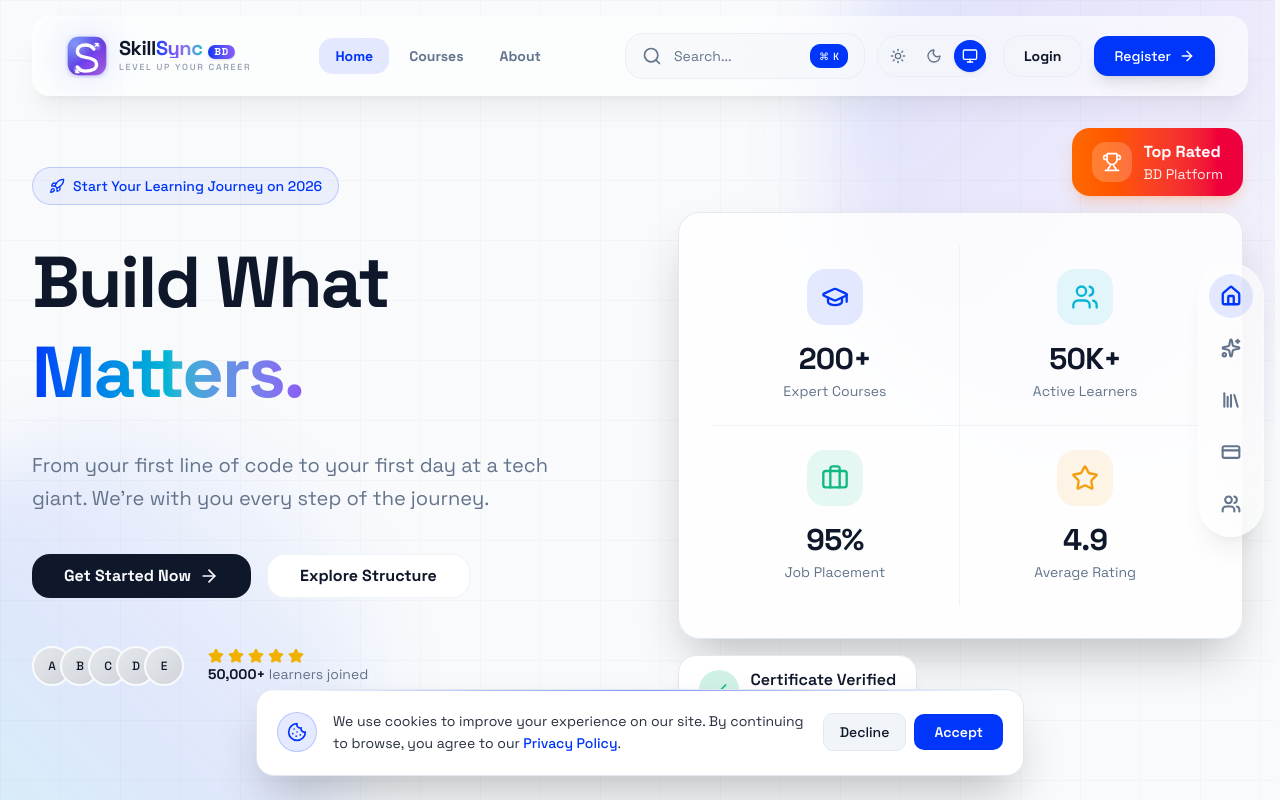
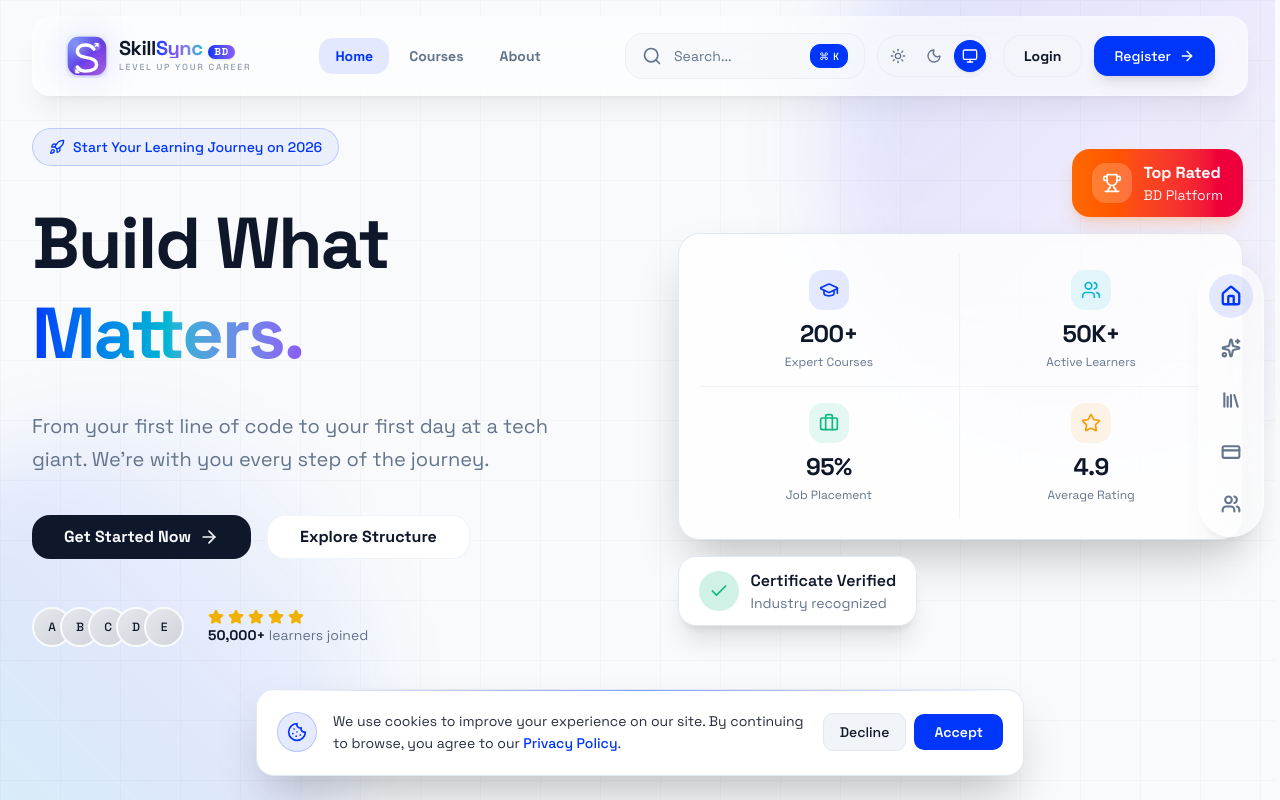
Before and after one commit to m-salauddin/Learning-Management-System-, a Next.js app: page / in a window 1280 px wide. Shown: the top 800 px of the page. Built offline with nearby package versions, Linux system fonts and the light colour scheme.

Commit message:
feat: Enhanced mobile menu/scroll lock, responsive stats grid, and tablet layout fixes

```diff
--- a/components/sections/home/FeaturesSection.tsx
+++ b/components/sections/home/FeaturesSection.tsx
@@ -1,7 +1,7 @@
 "use client";
 
 import { motion } from "motion/react";
-import { Sparkles, BookOpen, Check, Code2, Users, Trophy, Target } from "lucide-react";
+import { Sparkles, BookOpen, Check, Code2, Users, Trophy, Target, Award } from "lucide-react";
 import { staggerContainer, staggerItem } from "@/lib/motion";
 import { Badge } from "@/components/ui/Badge";
 
@@ -10,6 +10,7 @@ const FEATURE_ITEMS = [
     { icon: Users, title: "Community Support", description: "Join 50,000+ active learners", color: "accent" },
     { icon: Trophy, title: "Job Placement", description: "95% placement rate within 6 months", color: "success" },
     { icon: Target, title: "Skill Tracking", description: "GitHub-style learning streaks", color: "warning" },
+    { icon: Award, title: "Verified Certificates", description: "Earn industry-recognized credentials", color: "primary" },
 ] as const;
 
 const COURSE_FEATURES = ["Video Lessons", "Live Sessions", "Projects", "Mentorship"] as const;
--- a/components/sections/home/HeroSection.tsx
+++ b/components/sections/home/HeroSection.tsx
@@ -64,13 +64,13 @@ function AnimatedStatCard({
 
     return (
         <div ref={ref} className="text-center">
-            <div className={`w-14 h-14 rounded-2xl ${bgColor} flex items-center justify-center mx-auto mb-4`}>
-                <Icon className={`w-7 h-7 ${color}`} />
+            <div className={`w-10 h-10 rounded-xl ${bgColor} flex items-center justify-center mx-auto mb-2`}>
+                <Icon className={`w-5 h-5 ${color}`} />
             </div>
-            <p className="text-3xl font-bold tracking-tight">
+            <p className="text-2xl font-bold tracking-tight">
                 {count.toLocaleString()}{suffix}
             </p>
-            <p className="text-muted-foreground text-sm mt-1">{label}</p>
+            <p className="text-muted-foreground text-xs mt-1">{label}</p>
         </div>
     );
 }
@@ -156,7 +156,7 @@ export function HeroSection() {
                     </div>
 
                     {/* Right - Stats Cards */}
-                    <div className="relative hidden lg:block animate-fade-in-up" style={{ animationDelay: '0.2s' }}>
+                    <div className="relative mt-12 lg:mt-0 animate-fade-in-up" style={{ animationDelay: '0.2s' }}>
                         {/* Top Badge */}
                         <div className="flex justify-end mb-4">
                             <div className="inline-flex items-center gap-3 px-5 py-3 rounded-2xl bg-linear-to-r from-orange-500 to-rose-600 text-white shadow-lg shadow-orange-500/20">
@@ -171,10 +171,10 @@ export function HeroSection() {
                         </div>
 
                         {/* Main Stats Card */}
-                        <div className="p-8 rounded-3xl bg-card/80 border border-border shadow-2xl">
-                            {/* Top Row */}
-                            <div className="grid grid-cols-2 gap-0">
-                                <div className="p-6 border-r border-b border-border/50">
+                        {/* Main Stats Card */}
+                        <div className="lg:p-5 lg:rounded-3xl lg:bg-card/80 lg:border lg:border-border lg:shadow-2xl">
+                            <div className="grid grid-cols-2 gap-3 lg:gap-0">
+                                <div className="bg-card/50 lg:bg-transparent border border-border/50 lg:border-0 rounded-2xl lg:rounded-none p-4 lg:border-r lg:border-b lg:border-border/50">
                                     <AnimatedStatCard
                                         icon={GraduationCap}
                                         end={200}
@@ -184,7 +184,7 @@ export function HeroSection() {
                                         bgColor="bg-primary/10"
                                     />
                                 </div>
-                                <div className="p-6 border-b border-border/50">
+                                <div className="bg-card/50 lg:bg-transparent border border-border/50 lg:border-0 rounded-2xl lg:rounded-none p-4 lg:border-b lg:border-border/50">
                                     <AnimatedStatCard
                                         icon={Users}
                                         end={50}
@@ -194,10 +194,7 @@ export function HeroSection() {
                                         bgColor="bg-secondary/10"
                                     />
                                 </div>
-                            </div>
-                            {/* Bottom Row */}
-                            <div className="grid grid-cols-2 gap-0">
-                                <div className="p-6 border-r border-border/50">
+                                <div className="bg-card/50 lg:bg-transparent border border-border/50 lg:border-0 rounded-2xl lg:rounded-none p-4 lg:border-r lg:border-border/50">
                                     <AnimatedStatCard
                                         icon={Briefcase}
                                         end={95}
@@ -207,7 +204,7 @@ export function HeroSection() {
                                         bgColor="bg-success/10"
                                     />
                                 </div>
-                                <div className="p-6">
+                                <div className="bg-card/50 lg:bg-transparent border border-border/50 lg:border-0 rounded-2xl lg:rounded-none p-4">
                                     <AnimatedStatCard
                                         icon={Star}
                                         end={4.9}
--- a/components/sections/home/PricingSection.tsx
+++ b/components/sections/home/PricingSection.tsx
@@ -51,7 +51,7 @@ function PricingCard({ plan }: { plan: PricingPlan }) {
             {/* Popular badge - positioned outside the card */}
             {plan.popular && (
                 <div className="absolute top-0 left-1/2 -translate-x-1/2 z-10">
-                    <Badge icon={Crown} className="bg-linear-to-r from-primary to-accent dark:from-primary dark:to-secondary text-primary-foreground font-semibold shadow-lg px-5 py-1.5 border-none">
+                    <Badge icon={Crown} className="bg-linear-to-r from-primary to-accent dark:from-primary dark:to-secondary text-primary-foreground font-semibold shadow-lg px-5 py-1.5 border-none whitespace-nowrap">
                         Most Popular
                     </Badge>
                 </div>
@@ -133,7 +133,7 @@ export function PricingSection() {
                     initial="hidden"
                     whileInView="visible"
                     viewport={{ once: true }}
-                    className="grid grid-cols-1 md:grid-cols-3 gap-8 max-w-5xl mx-auto"
+                    className="grid grid-cols-1 md:grid-cols-2 lg:grid-cols-3 gap-8 max-w-5xl mx-auto"
                 >
                     {PRICING_PLANS.map((plan, index) => (
                         <PricingCard key={index} plan={plan} />
--- a/components/sections/home/TestimonialsSection.tsx
+++ b/components/sections/home/TestimonialsSection.tsx
@@ -42,7 +42,7 @@ function TestimonialCard({ testimonial, index }: { testimonial: Testimonial; ind
     return (
         <motion.div
             variants={staggerItem}
-            className={`group relative ${index === 1 ? "md:-translate-y-8" : ""}`}
+            className={`group relative ${index === 1 ? "lg:-translate-y-8" : ""}`}
         >
             <div className={`relative h-full p-8 rounded-3xl backdrop-blur-xl border overflow-hidden transition-all duration-500 group-hover:-translate-y-1 group-hover:shadow-2xl
                 ${index === 1
@@ -120,7 +120,7 @@ export function TestimonialsSection() {
                     initial="hidden"
                     whileInView="visible"
                     viewport={{ once: true }}
-                    className="grid grid-cols-1 md:grid-cols-3 gap-6 lg:gap-8"
+                    className="grid grid-cols-1 md:grid-cols-2 lg:grid-cols-3 gap-6 lg:gap-8"
                 >
                     {TESTIMONIALS.map((testimonial, index) => (
                         <TestimonialCard key={index} testimonial={testimonial} index={index} />
```
Also changed, not shown: components/Navbar.tsx (+38 -40 lines).
